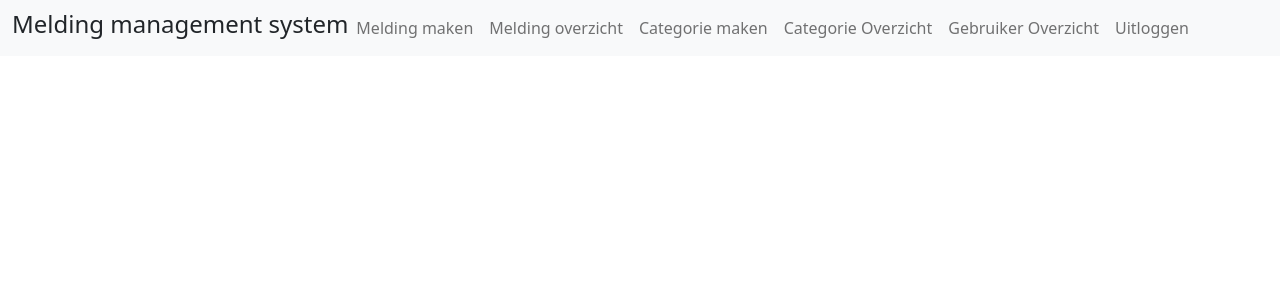
After one commit to Wunaiii/Blauwe-Snackbar, a PHP site: page /headersettings.php in a window 1280 px wide. The commit adds this page. Shown: the top 300 px of the page. Run offline with PHP 8.4, Linux system fonts and the light colour scheme; the visitor is signed in with stand-in values (Sample User, id 1).

Commit message:
structure klaar

```diff
--- /dev/null
+++ b/adminheader.php
@@ -0,0 +1,41 @@
+<!DOCTYPE html>
+<html lang="en">
+<head>
+    <meta charset="UTF-8">
+    <meta http-equiv="X-UA-Compatible" content="IE=edge">
+    <meta name="viewport" content="width=device-width, initial-scale=1.0">
+    <link href="https://cdn.jsdelivr.net/npm/bootstrap@5.0.2/dist/css/bootstrap.min.css" rel="stylesheet" integrity="sha384-EVSTQN3/azprG1Anm3QDgpJLIm9Nao0Yz1ztcQTwFspd3yD65VohhpuuCOmLASjC" crossorigin="anonymous">
+</head>
+<body>
+<nav class="navbar navbar-expand-lg navbar-light bg-light">
+        <div class="container-fluid">
+            <button class="navbar-toggler" type="button" data-bs-toggle="collapse" data-bs-target="#navbarNav" aria-controls="navbarNav" aria-expanded="false" aria-label="Toggle navigation">
+                <span class="navbar-toggler-icon"></span>
+            </button>
+            <div class="collapse navbar-collapse" id="navbarNav">
+                <h4>Melding management system</h4>
+                <ul class="navbar-nav">
+                    <li class="nav-item">
+                        <a class="nav-link" href="melding-maak.php">Melding maken</a>
+                    </li>
+                    <li class="nav-item">
+                        <a class="nav-link" href="melding-overzicht.php">Melding overzicht</a>
+                    </li>
+                    <li class="nav-item">
+                        <a class="nav-link" href="categorie-maak.php">Categorie maken</a>
+                    </li>
+                    <li class="nav-item">
+                        <a class="nav-link" href="categorie-overzicht.php">Categorie Overzicht</a>
+                    </li>
+                    <li class="nav-item">
+                        <a class="nav-link" href="gebruiker-overzicht.php">Gebruiker Overzicht</a>
+                    </li>
+                    <li class="nav-item">
+                        <a class="nav-link" href="loguit.php">Uitloggen</a>
+                    </li>
+                </ul>
+            </div>
+        </div>
+    </nav>
+</body>
+</html>
--- a/gebruiker-maak.php
+++ b/gebruiker-maak.php
@@ -31,7 +31,7 @@ include 'database.php';
                 <label for="phonenumber">phonenumber</label>
                 <input type="text" class="form-control" placeholder="Voer uw phonenumber in" name="phonenumber" required>
             </div>
-        <br> <button type="submit" class="btn btn-primary">Create/button>
+        <br> <button type="submit" class="btn btn-primary"> Create</button>
         </form>
         </div>
     </body>
--- /dev/null
+++ b/headersettings.php
@@ -0,0 +1,14 @@
+<?php
+session_start();
+if (isset($_SESSION['rol'])) {
+    if($_SESSION['rol'] == "admin"){
+        include 'adminheader.php';
+    }
+    else if($_SESSION['rol'] == 'klant'){
+        include 'header.php';
+    }
+}else
+{
+    echo 'rol is een niet defined array';
+}
+?>
```
Also changed, not shown: header.php (added, +30 -0 lines), product_toevoegen.php (added, +33 -0 lines), product_toevoegen_verwerken.php (added, +19 -0 lines), homepage_klant.php (added), product_overzicht.php (added).
